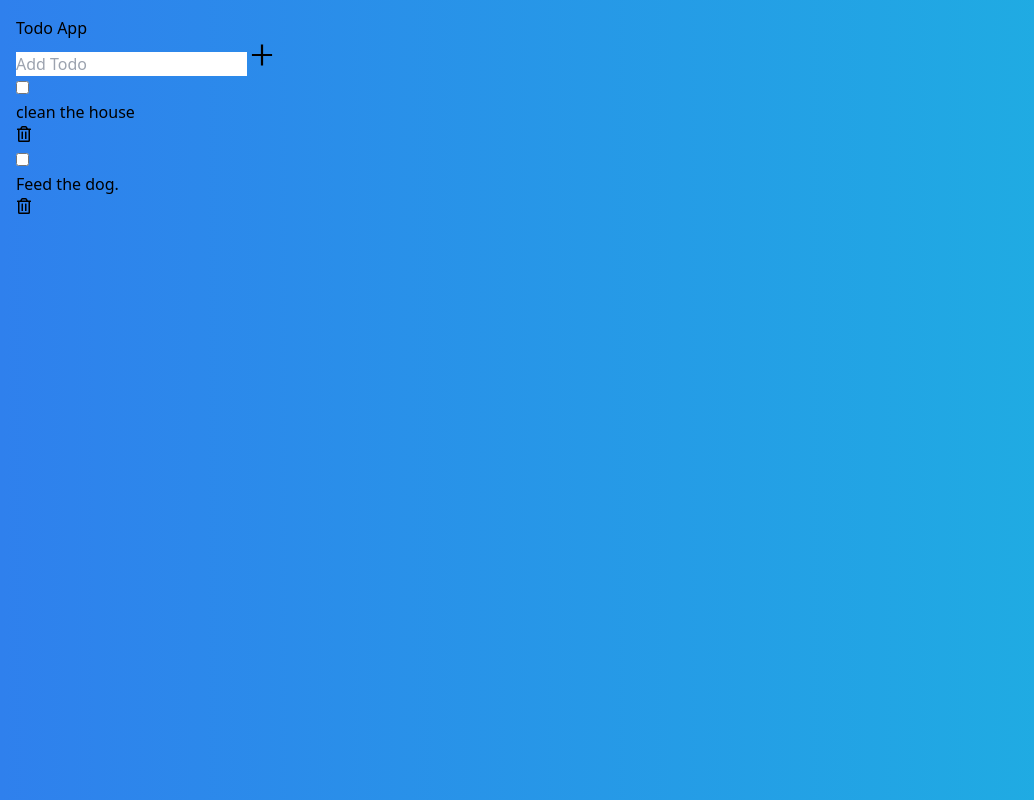
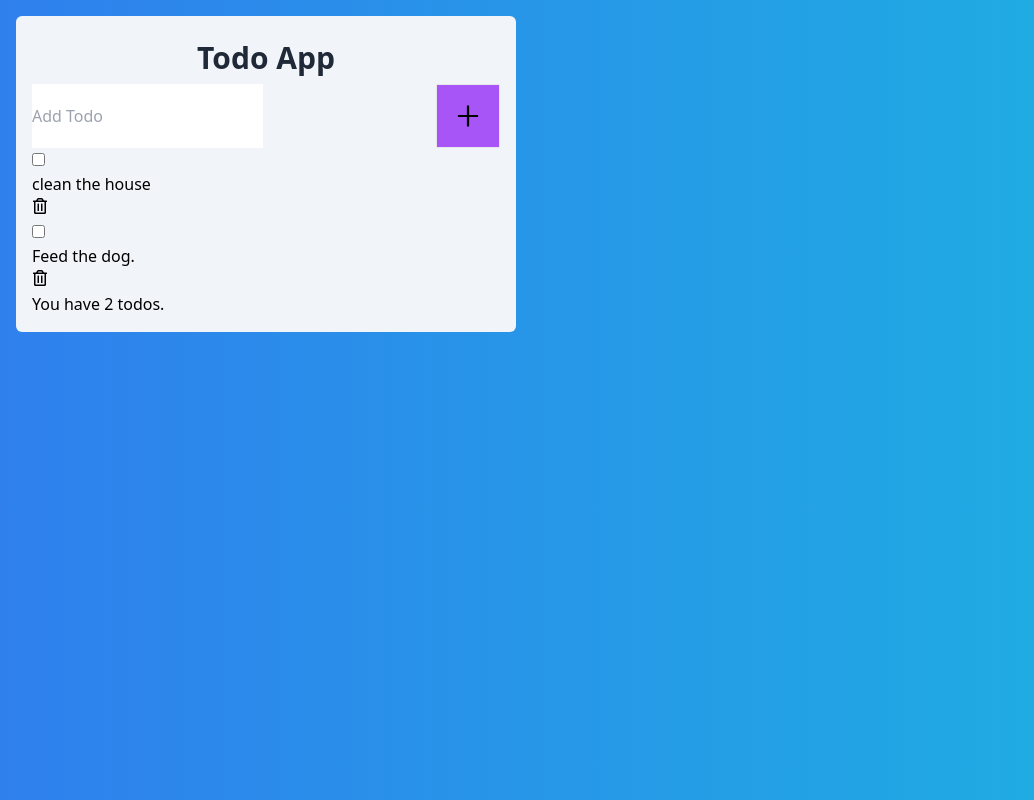
Before and after one commit to veyseltosun/react-todo-firebase, a React (Create React App) app: page / in a window 1280 px wide. Shown: the whole page, without its empty margins (0-1034 px from the left). Built offline with nearby package versions, Linux system fonts and the light colour scheme.

Commit message:
style is get started now.

```diff
--- a/src/App.js
+++ b/src/App.js
@@ -3,10 +3,13 @@ import Todo from "./Todo";
 import { useState } from "react";
 const style = {
   bg:`h-screen w-screen p-4 bg-gradient-to-r from-[#2f80ed] to-[#1cb5e0]`,
-  heading:``,
-  form:``,
-  input:``,
-  button:``,
+  container:`bg-slate-100 max-w-[500px] rounded-md shsdow-xl p-4`,
+  heading:`text-3xl font-bold text-center text-gray-800 p-2`,
+  form:`flex justify-between`,
+  input:`border p-2 w-full text-xl`,
+  button:`border p-4 ml-2 bg-purple-500`,
+  count:``,
+
 }
 
 function App() {
@@ -30,6 +33,7 @@ function App() {
 
         })}
       </ul>
+      <p className={style.count}>You have 2 todos.</p>
      </div>
 
     </div>
```
